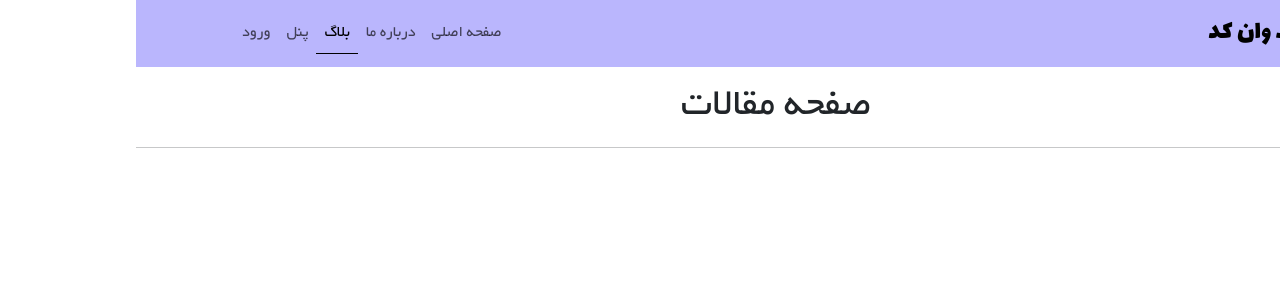
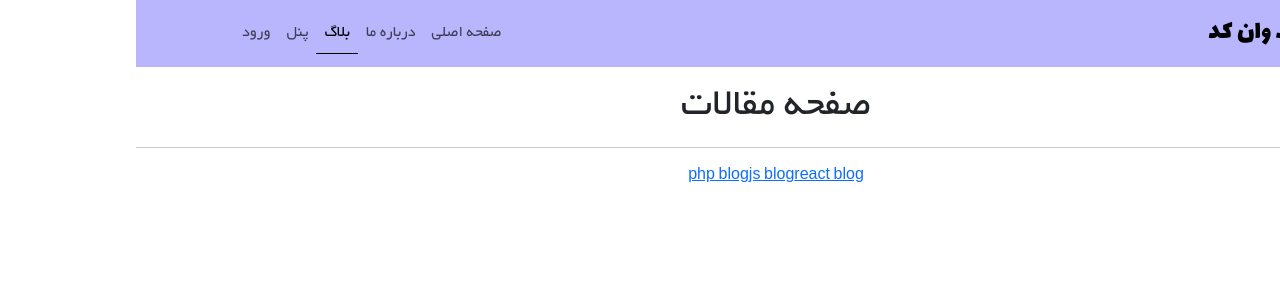
Before and after one commit to bahareseddigh/SPA, a React (Vite) app: page /blog in a window 1280 px wide. Shown: the top 300 px of the page. Built offline with nearby package versions, Linux system fonts and the light colour scheme.

Commit message:
create blog's btn in Blog.jsx

```diff
--- a/src/pages/blog/Blog.jsx
+++ b/src/pages/blog/Blog.jsx
@@ -1,4 +1,4 @@
-import { Route, Routes } from 'react-router-dom'
+import { Link, Route, Routes } from 'react-router-dom'
 import MyNavbar from '../../components/navbar/Navbar'
 import './Blog.css'
 import PhpBlog from '../../components/blogItems/PhpBlog'
@@ -10,6 +10,11 @@ function Blog(){
             <MyNavbar />
             <h1>صفحه مقالات</h1>
             <hr />
+            <div className="btn-container">
+                <Link className='link-btn'>php blog</Link>
+                <Link className='link-btn'>js blog</Link>
+                <Link className='link-btn'>react blog</Link>
+            </div>
 
             <Routes>
                 <Route path='php' element={<PhpBlog />} />
```
